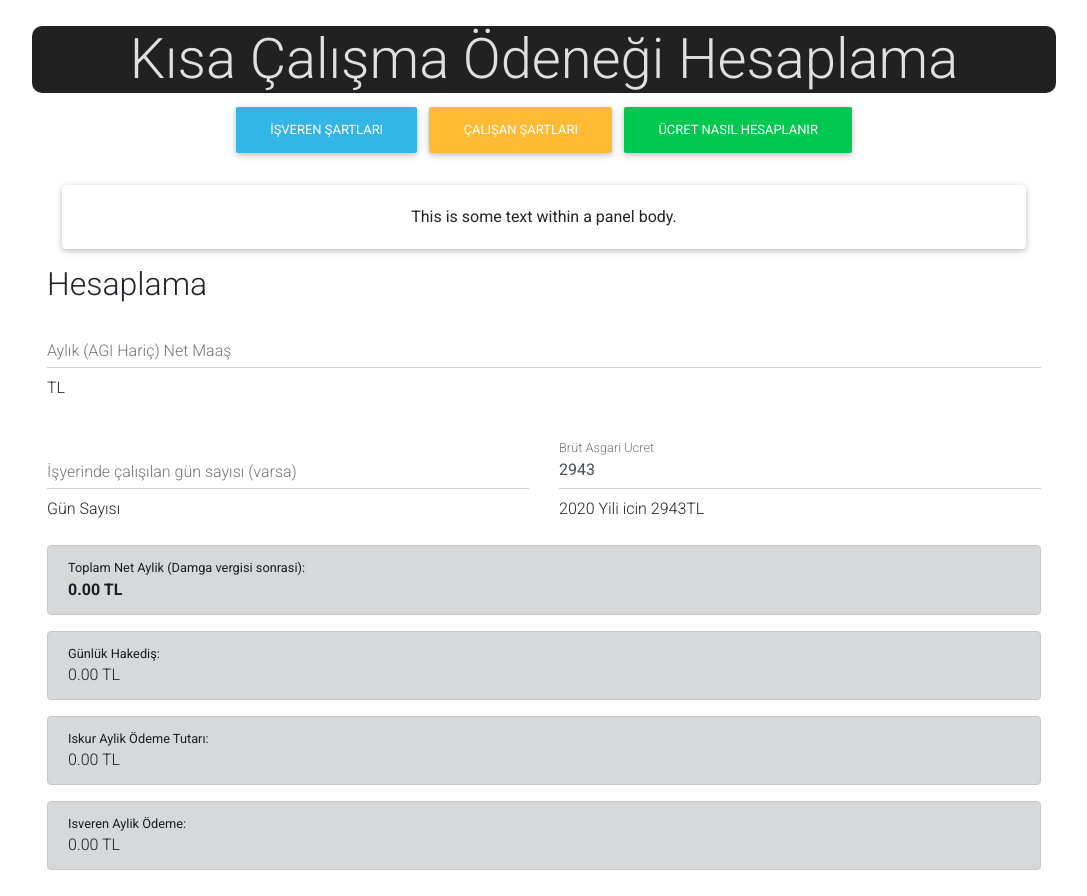
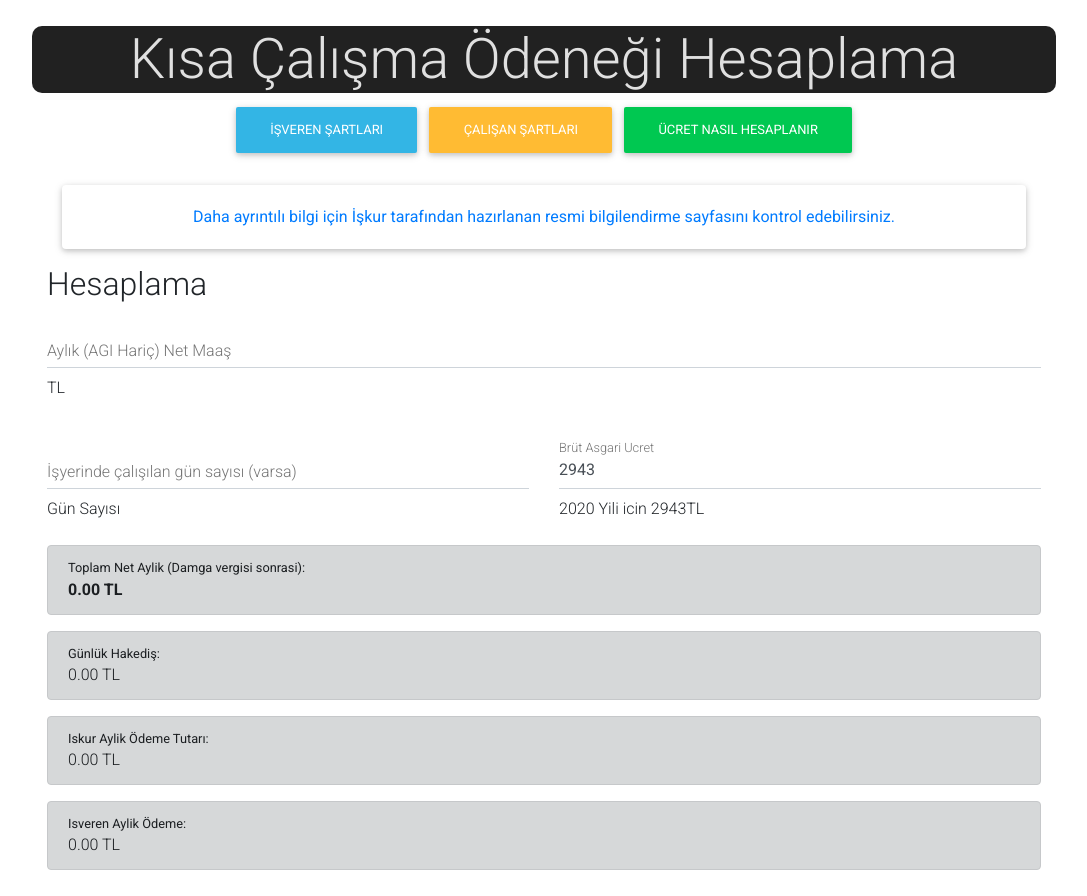
Before and after one commit to oktayibis/kisa-calisma-hesaplama, a React (Create React App) app: page / in a window 1280 px wide. Shown: the whole page, without its empty margins (96-1183 px from the left). Built offline with nearby package versions, Linux system fonts and the light colour scheme.

Commit message:
iskur offical page added as a link

```diff
--- a/src/component/Rules.jsx
+++ b/src/component/Rules.jsx
@@ -47,7 +47,7 @@ render() {
         <MDBCollapse id="company" isOpen={this.state.collapseID}>
 
             <MDBAlert className='text-justify' color='info'>
-            <li className='m-2 '>Kısa Çalışma ödeneğinden yararlanabilmek için işveren tarafından <a href='https://www.iskur.gov.tr/isveren/kisa-calisma-odenegi/basvuru-icin-gerekli-belgeler-ve-il-iletisim-adresleri/'>İşkur'a </a> belirtildiği şekilde başvuru yapması gerekmektedir.</li>
+            <li className='m-2 '>Kısa Çalışma ödeneğinden yararlanabilmek için işveren tarafından <a href='https://www.iskur.gov.tr/isveren/kisa-calisma-odenegi/basvuru-icin-gerekli-belgeler-ve-il-iletisim-adresleri/' target='_blank'>İşkur'a </a> belirtildiği şekilde başvuru yapması gerekmektedir.</li>
             <li className='m-2'>Genel ekonomik, sektörel, bölgesel kriz veya zorlayıcı sebeplerle işyerindeki haftalık çalışma sürelerinin geçici olarak en az üçte bir oranında azaltılması veya süreklilik koşulu aranmaksızın işyerinde faaliyetin tamamen veya kısmen en az dört hafta süreyle durdurulması hallerinde işveren tarafından başvuru yapılması gerekmektedir.
             <span className='font-weight-bold'> COVID-19 Zorlayıcı sebeplerden kabul edilmiş ve İşkur tarafından kısa çalışma ödeneği uygunluk listesine alınmıştır.</span></li>
             <li className='m-2'>İşverenin başvurusu sonrası görevlendirilen bir müfettiş, yukarıda belirtilen şartlara durumun uygun olup olmadığını analiz edecektir.</li>
@@ -81,9 +81,9 @@ render() {
           </MDBAlert>
 
         </MDBCollapse>
-        <div class="card my-3">
-  <div class="card-body">
-    This is some text within a panel body.
+        <div className="card my-3">
+  <div className="card-body">
+    <a href='https://www.iskur.gov.tr/isveren/kisa-calisma-odenegi' target='_blank' >Daha ayrıntılı bilgi için İşkur tarafından hazırlanan resmi bilgilendirme sayfasını kontrol edebilirsiniz.</a>
   </div>
 </div>
         </MDBContainer>
```
